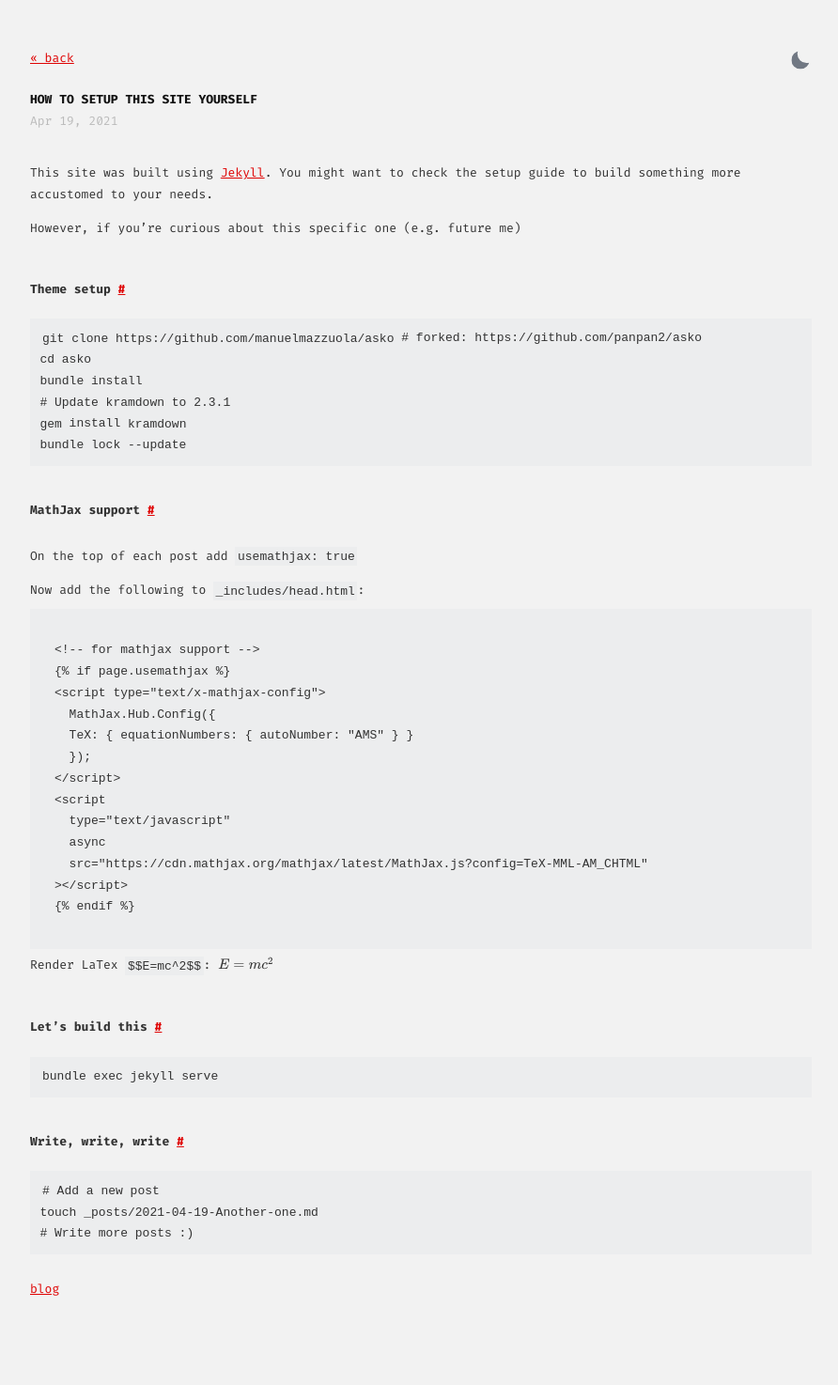
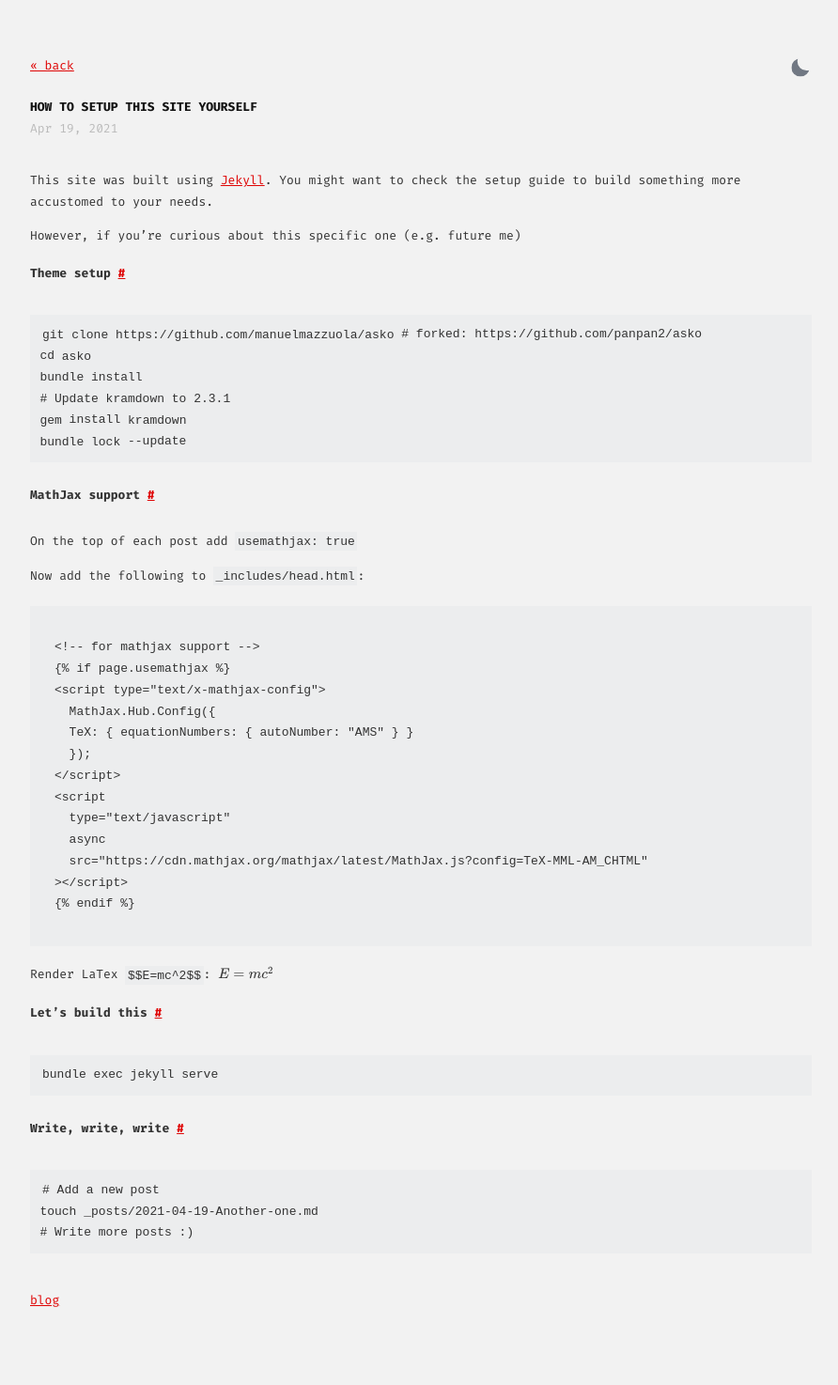
Before and after one commit to panpan2/panpan2.github.io, a Jekyll site: the page built from _posts/2021-04-19-How-to-setup-this-site-yourself.md, in a window 1280 px wide. Shown: the whole page at 94% size, without its empty margins (192-1084 px from the left). Built offline with Jekyll 4.4.1, drawn with Linux system fonts in a browser that asks for light colours; formulas are drawn with MathJax 3; comment, search, counter and statistics services are not loaded.

````diff
--- a/_posts/2021-04-19-How-to-setup-this-site-yourself.md
+++ b/_posts/2021-04-19-How-to-setup-this-site-yourself.md
@@ -11,8 +11,6 @@ This site was built using [Jekyll](https://jekyllrb.com/docs/). You might want t
 
 However, if you're curious about this specific one (e.g. future me)
 
-<br />
-
 ## Theme setup
 
 ```bash
@@ -23,8 +21,6 @@ bundle install
 gem install kramdown
 bundle lock --update
 ```
-
-<br />
 
 ## MathJax support
 
@@ -52,15 +48,11 @@ Now add the following to `_includes/head.html`:
 
 Render LaTex `$$E=mc^2$$`: $$E=mc^2$$
 
-<br />
-
 ## Let's build this
 
 ```
 bundle exec jekyll serve
 ```
-
-<br />
 
 ## Write, write, write
 
--- a/_sass/_main.scss
+++ b/_sass/_main.scss
@@ -4,8 +4,8 @@
   box-sizing: border-box;
   background-color: inherit;
   color: inherit;
-  margin: 0;
-  padding: 0;
+  // margin: 0;
+  // padding: 0;
 }
 
 html {
````
